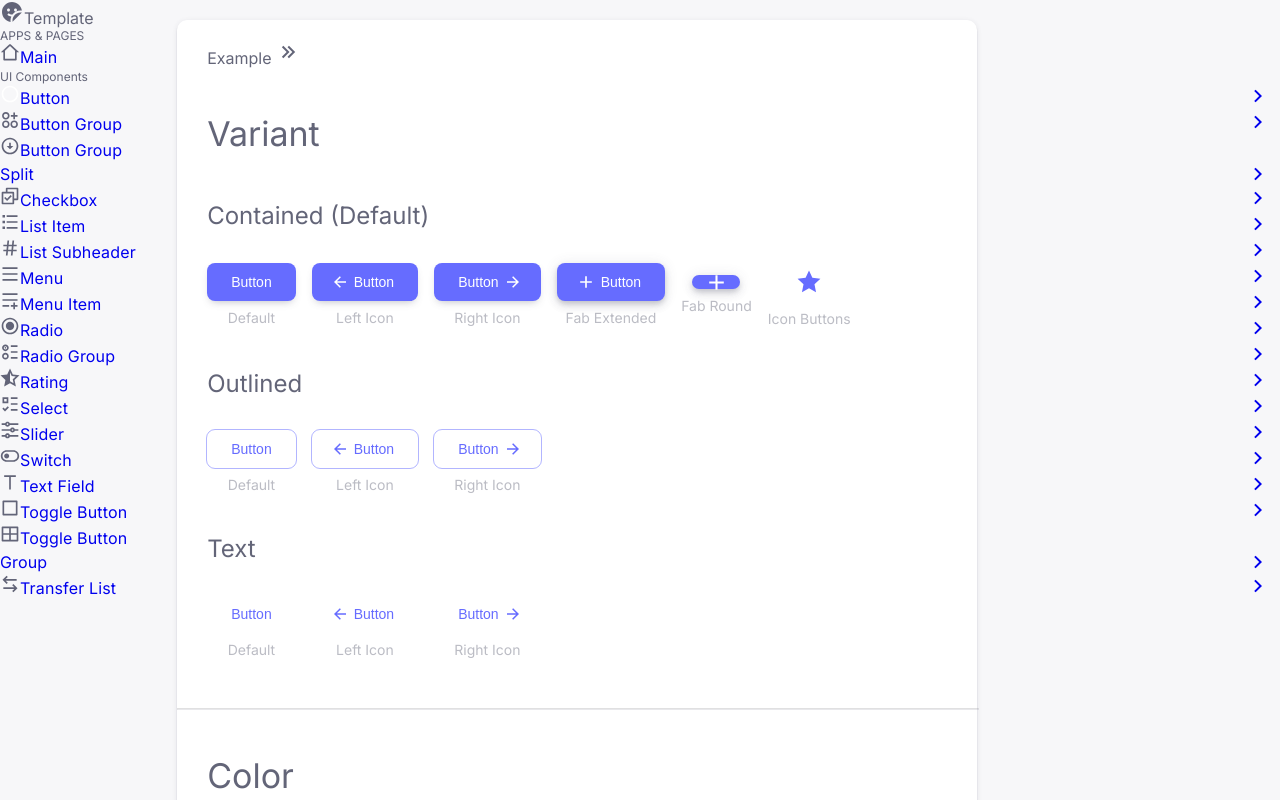
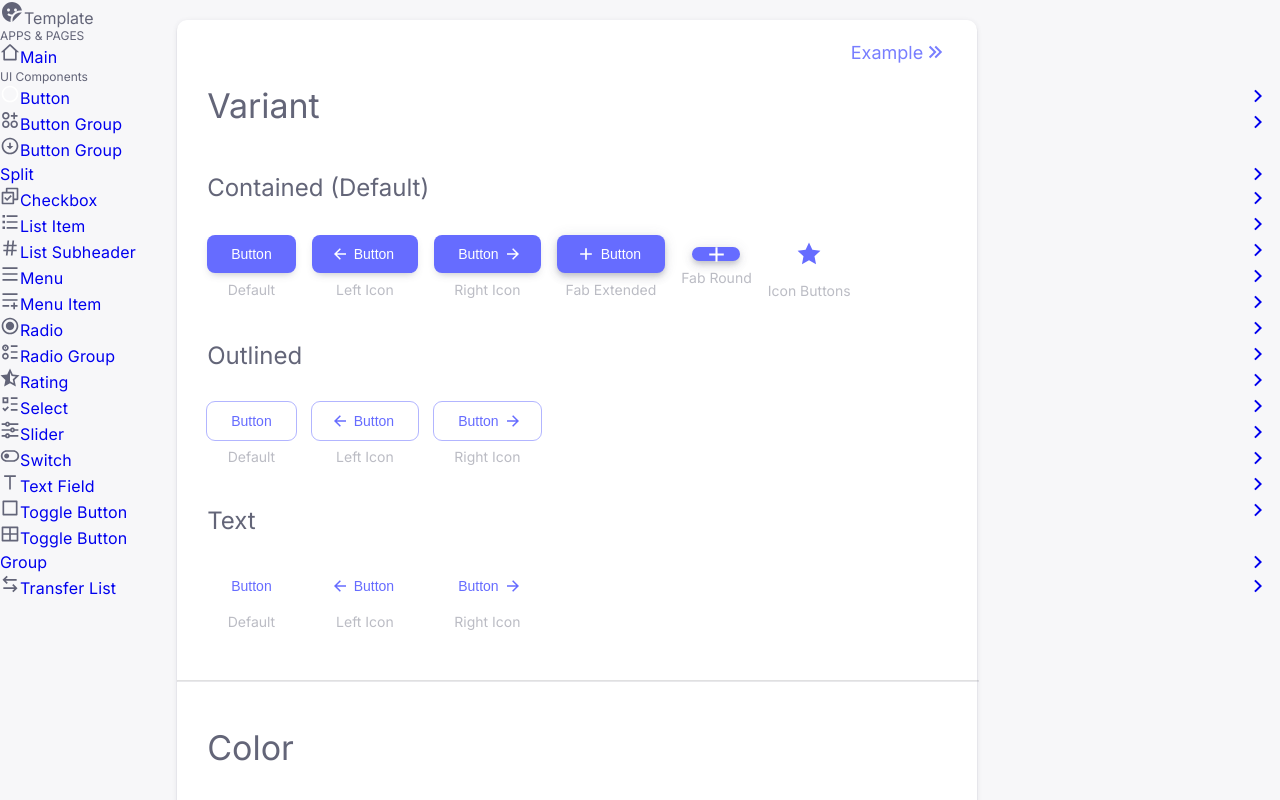
Before and after one commit to HaJaehyeong/template, a Next.js app: page /how-to-use/button in a window 1280 px wide. Built offline with nearby package versions, Linux system fonts and the light colour scheme.

Commit message:
refactoring: layout and add ui components wrapper and others

```diff
--- a/src/app/(sample)/how-to-use/(ui-components)/_components/example-warpper/example-wrapper.tsx
+++ b/src/app/(sample)/how-to-use/(ui-components)/_components/example-warpper/example-wrapper.tsx
@@ -1,9 +1,10 @@
 type ExampleWrapperProps = {
   open: boolean;
+  children: React.ReactNode;
 };
 
-const ExampleWrapper: React.FC<ExampleWrapperProps> = ({ open }) => {
-  return open ? <div className="example-wrapper paper elevated square-false">댓뀽</div> : <></>;
+const ExampleWrapper: React.FC<ExampleWrapperProps> = ({ open, children }) => {
+  return open ? <div className="example-wrapper paper elevated square-false">{children}</div> : <></>;
 };
 
 export default ExampleWrapper;
--- /dev/null
+++ b/src/app/(sample)/how-to-use/(ui-components)/_components/ui-components-wrapper/ui-components-wrapper.tsx
@@ -0,0 +1,28 @@
+'use client';
+import { RiArrowRightDoubleLine } from '@remixicon/react';
+import { useState } from 'react';
+import ExampleWrapper from '../example-warpper/example-wrapper';
+
+type UiComponentsWrapperProps = {
+  children: React.ReactNode;
+  exampleChildren: React.ReactNode;
+};
+
+const UiComponentsWrapper: React.FC<UiComponentsWrapperProps> = ({ children, exampleChildren }) => {
+  const [isExampleOpen, setIsExampleOpen] = useState(false);
+  const handleExampleToggle = () => setIsExampleOpen(!isExampleOpen);
+
+  return (
+    <div className="ui-component-page-wrapper">
+      <div className="sample-wrapper paper elevated square-false">
+        <div className="example-button" onClick={handleExampleToggle}>
+          Example <RiArrowRightDoubleLine />
+        </div>
+        {children}
+      </div>
+      <ExampleWrapper open={isExampleOpen}>{exampleChildren}</ExampleWrapper>
+    </div>
+  );
+};
+
+export default UiComponentsWrapper;
--- a/src/app/(sample)/how-to-use/(ui-components)/_components/button-sample/button-sample.tsx
+++ b/src/app/(sample)/how-to-use/(ui-components)/button/_components/button-sample/button-sample.tsx
@@ -1,4 +1,5 @@
 import UiButton from '@/ui/button/button';
+import { memo } from 'react';
 import styles from './button-sample.module.scss';
 
 const ButtonSample: React.FC = () => {
@@ -287,4 +288,5 @@ const ButtonSample: React.FC = () => {
   );
 };
 
-export default ButtonSample;
+// NOTE(hajae): Example Button을 눌렀을 경우 부모 컴포넌트의 상태변화로 인해 해당 컴포넌트도 리렌더링 되므로 이를 막기위해 memo 사용
+export default memo(ButtonSample);
--- a/src/app/(sample)/how-to-use/(ui-components)/button/page.tsx
+++ b/src/app/(sample)/how-to-use/(ui-components)/button/page.tsx
@@ -1,24 +1,11 @@
-'use client';
-import { RiArrowRightDoubleLine } from '@remixicon/react';
-import { useState } from 'react';
-import ButtonSample from '../_components/button-sample/button-sample';
-import ExampleWrapper from '../_components/example-warpper/example-wrapper';
-import styles from './page.module.scss';
+import UiComponentsWrapper from '../_components/ui-components-wrapper/ui-components-wrapper';
+import ButtonSample from './_components/button-sample/button-sample';
 
 const ButtonPage: React.FC = () => {
-  const [isExampleOpen, setIsExampleOpen] = useState(false);
-  const handleExampleToggle = () => setIsExampleOpen(!isExampleOpen);
-
   return (
-    <div className="ui-component-page-wrapper">
-      <div className="sample-wrapper paper elevated square-false">
-        <div className={styles.exampleButton} onClick={handleExampleToggle}>
-          Example <RiArrowRightDoubleLine />
-        </div>
-        <ButtonSample />
-      </div>
-      <ExampleWrapper open={isExampleOpen} />
-    </div>
+    <UiComponentsWrapper exampleChildren={<span>댓뀽</span>}>
+      <ButtonSample />
+    </UiComponentsWrapper>
   );
 };
 
--- a/src/app/(sample)/how-to-use/ui-components.scss
+++ b/src/app/(sample)/how-to-use/ui-components.scss
@@ -24,6 +24,8 @@
     width: calc(40% - 60px);
     min-width: 740px;
 
+    z-index: 2;
+
     hr {
       margin: 50px 0 0 -30px;
       width: calc(100% + 60px);
@@ -33,6 +35,22 @@
     h5 {
       margin-bottom: 30px;
     }
+
+    > .example-button {
+      position: absolute;
+      display: flex;
+      align-items: center;
+
+      right: 30px;
+
+      font-size: 18px;
+      color: var(--primary-alternative-light);
+      cursor: pointer;
+
+      &:hover {
+        color: var(--primary-alternative-dark);
+      }
+    }
   }
 
   > .example-wrapper {
@@ -40,7 +58,26 @@
     padding: 20px 30px;
     width: calc(60% - 80px);
     min-width: 730px;
+    height: fit-content;
 
-    height: fit-content;
+    animation: slideToRight 0.5s cubic-bezier(0.25, 0.1, 0.25, 1);
+    z-index: 1;
+  }
+
+  @keyframes slideToRight {
+    0% {
+      opacity: 0;
+      transform: translateX(-800px);
+    }
+    70% {
+      opacity: 1;
+      transform: translateX(20px);
+    }
+    90% {
+      transform: translateX(-10px);
+    }
+    100% {
+      transform: translateX(0);
+    }
   }
 }
```
Also changed, not shown: src/app/(sample)/how-to-use/(ui-components)/_components/ui-components-wrapper/ui-components-wrapper.module.scss (added), src/app/(sample)/how-to-use/(ui-components)/button/_components/button-sample/button-sample.module.scss (renamed from src/app/(sample)/how-to-use/(ui-components)/_components/button-sample/button-sample.module.scss).
